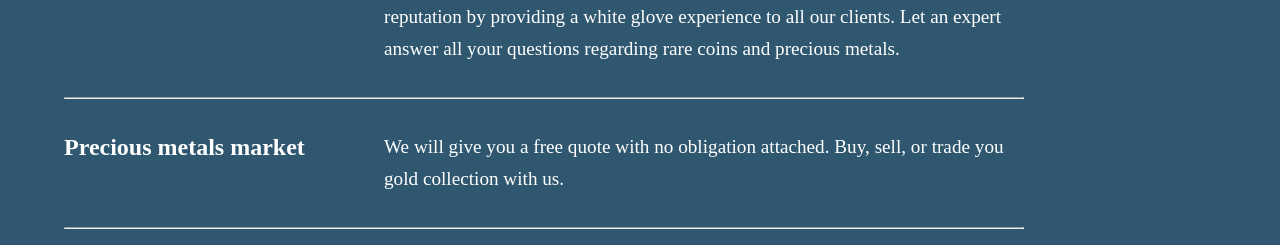
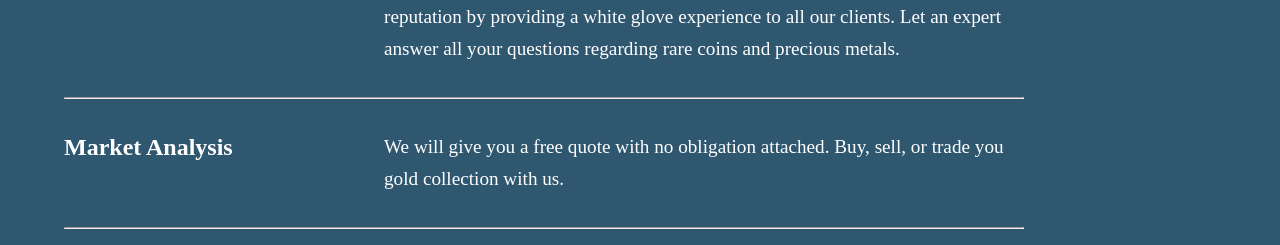
Before and after one commit to rudy35hernandez/Liberty-Gold, a website: page public/index.html in a window 1280 px wide. Shown: the part 980-1225 px from the top of the page. Drawn offline with Linux system fonts and the light colour scheme.

Commit message:
fixed typo in index main section

```diff
--- a/public/index.html
+++ b/public/index.html
@@ -46,7 +46,7 @@
                <!-- add a line seperator here-->
                 <hr>
                 <div class="section">
-                    <h3 class="section-h3">Precious metals market</h3>
+                    <h3 class="section-h3">Market Analysis</h3>
                     <p class="section-p">We will give you a free quote with no obligation attached. Buy, sell, or trade you gold collection with us.</p>
                 </div>
                <!-- add a line seperator here-->
```
